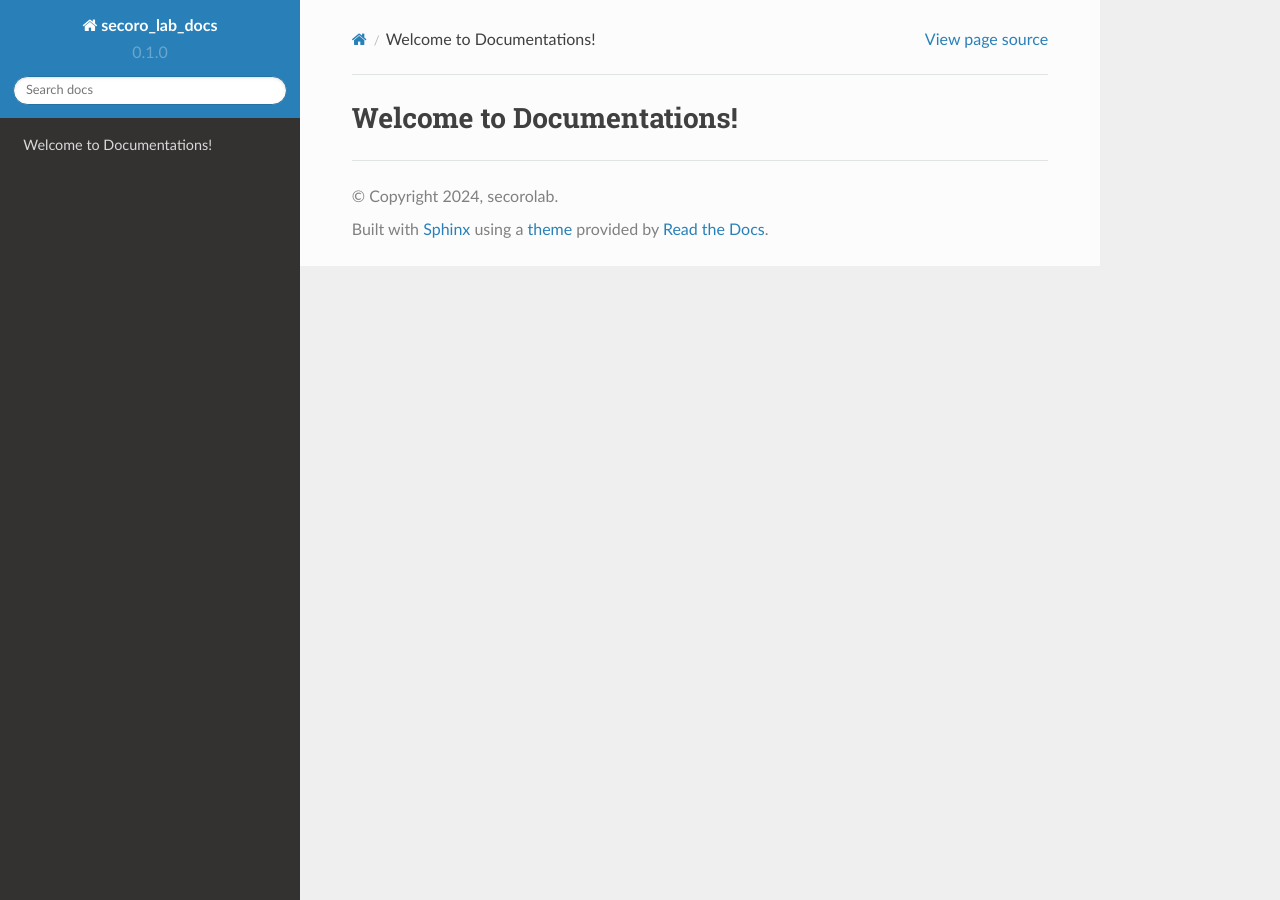
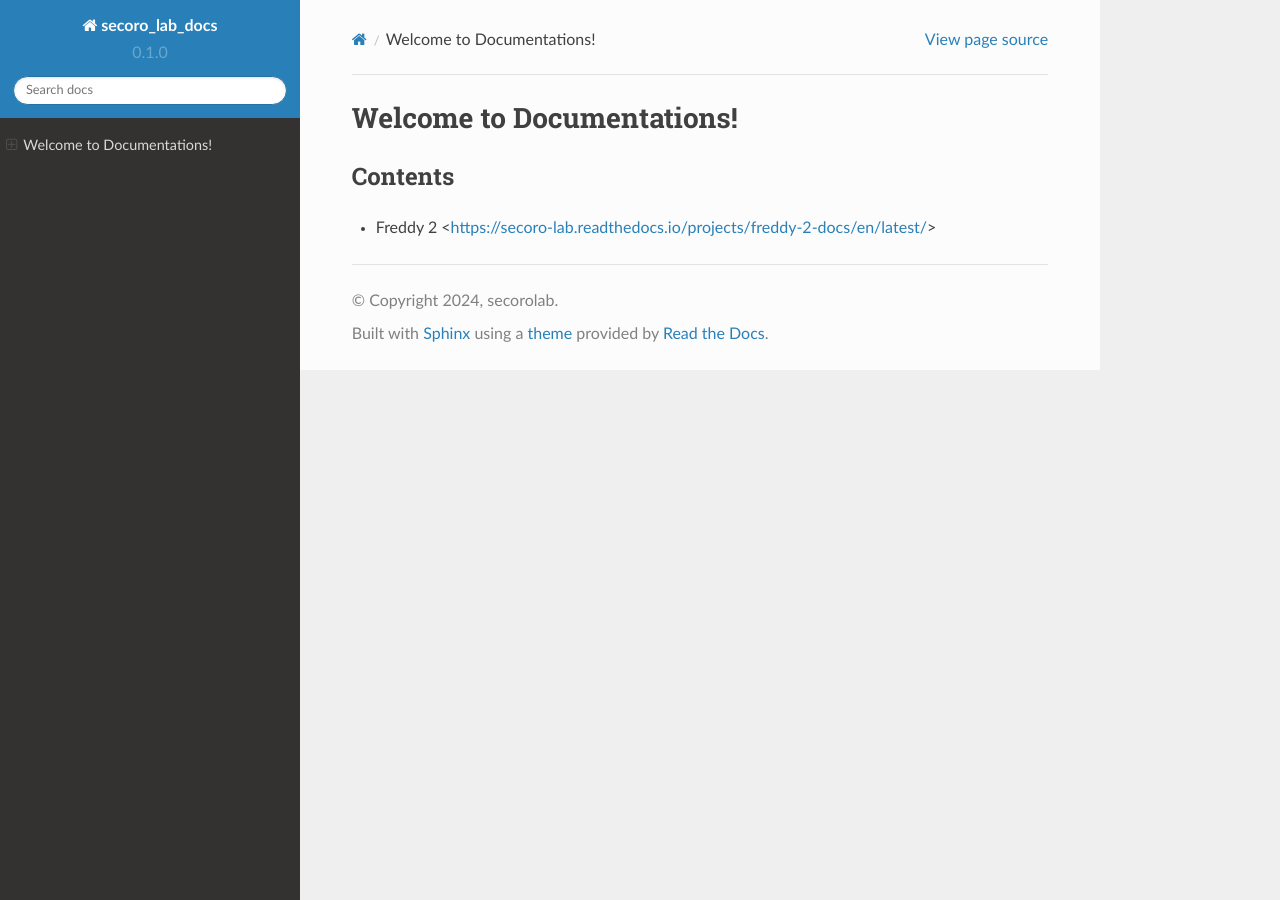
Before and after one commit to secorolab/docs, a Sphinx documentation site: the page built from docs/source/index.rst, in a window 1280 px wide. Built offline with Sphinx 7.4.7 and the Read the Docs theme 2.0.0, drawn with Linux system fonts in a browser that asks for light colours.

Commit message:
Update index.rst

```diff
--- a/docs/source/index.rst
+++ b/docs/source/index.rst
@@ -1,7 +1,11 @@
 
 Welcome to Documentations!
-========================================
+==========================
+
+Contents
+--------
 
 .. toctree::
   :maxdepth: 2
-  :caption: Contents
+
+* Freddy 2 <https://secoro-lab.readthedocs.io/projects/freddy-2-docs/en/latest/>
```
